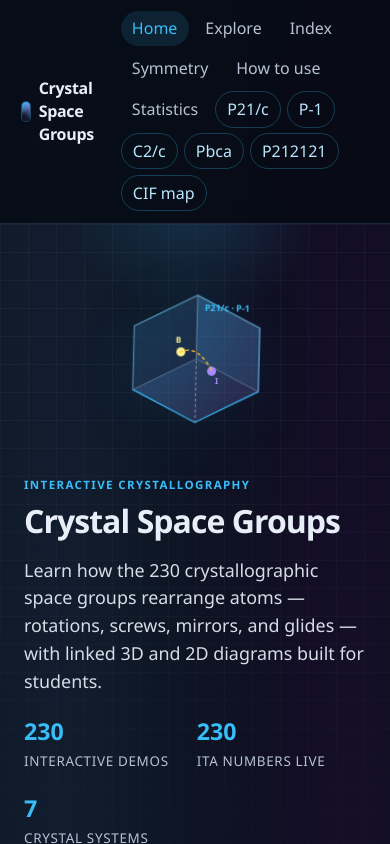
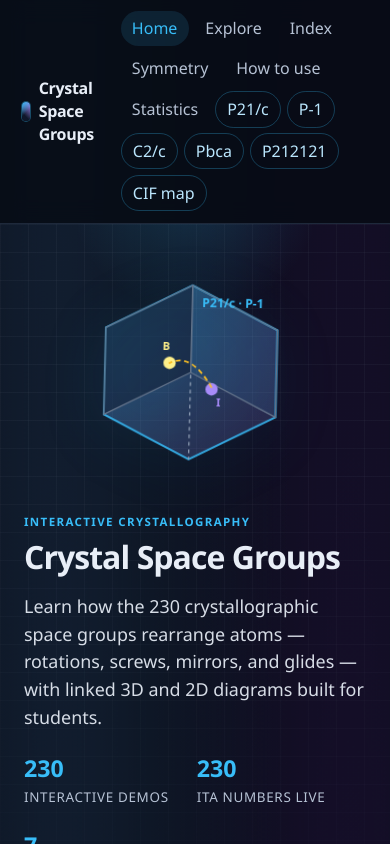
Before and after one commit to bioforcefield/crystal_spacegroup_website, a React (Vite) app: page / in a window 390 px wide. Built offline with nearby package versions, Linux system fonts and the light colour scheme.

Commit message:
style(home): zoom hero cell demo a bit larger
Bump stage max-width and keep a steady scale(1.14) in the tilt
keyframes (and reduced-motion static state).

```diff
--- a/src/index.css
+++ b/src/index.css
@@ -1146,13 +1146,13 @@ button {
 
 .hero-cell-stage {
   width: 100%;
-  max-width: 280px;
+  max-width: 340px;
   transform-style: preserve-3d;
 }
 
 .hero-cell {
   width: 100%;
-  max-width: 280px;
+  max-width: 340px;
   margin: 0 auto;
   display: block;
   filter: drop-shadow(0 12px 30px rgba(14, 165, 233, 0.18));
@@ -1199,13 +1199,13 @@ button {
 @keyframes hero-cell-tilt {
   0%,
   100% {
-    transform: rotateX(4deg) rotateY(-8deg) rotateZ(0deg);
+    transform: scale(1.14) rotateX(4deg) rotateY(-8deg) rotateZ(0deg);
   }
   35% {
-    transform: rotateX(-3deg) rotateY(10deg) rotateZ(1.5deg);
+    transform: scale(1.14) rotateX(-3deg) rotateY(10deg) rotateZ(1.5deg);
   }
   70% {
-    transform: rotateX(6deg) rotateY(-4deg) rotateZ(-1deg);
+    transform: scale(1.14) rotateX(6deg) rotateY(-4deg) rotateZ(-1deg);
   }
 }
 
@@ -1269,6 +1269,10 @@ button {
   .hero-atom-label-i,
   .cif-orb {
     animation: none !important;
+  }
+
+  .hero-cell-orbit {
+    transform: scale(1.14);
   }
 }
 
@@ -2241,7 +2245,7 @@ a.csd-bar-row.ready:hover {
 
   .hero-cell,
   .hero-cell-stage {
-    max-width: 200px;
+    max-width: 240px;
   }
 
 }
```
